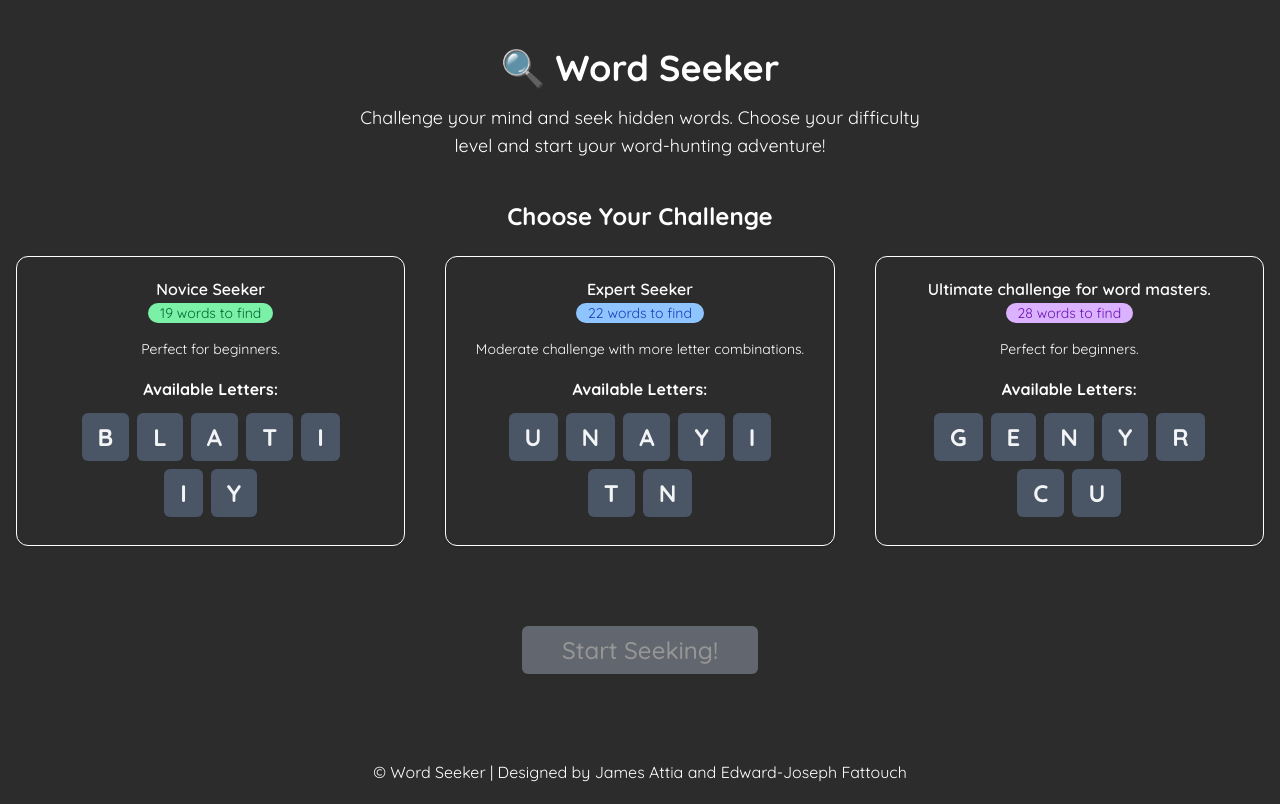
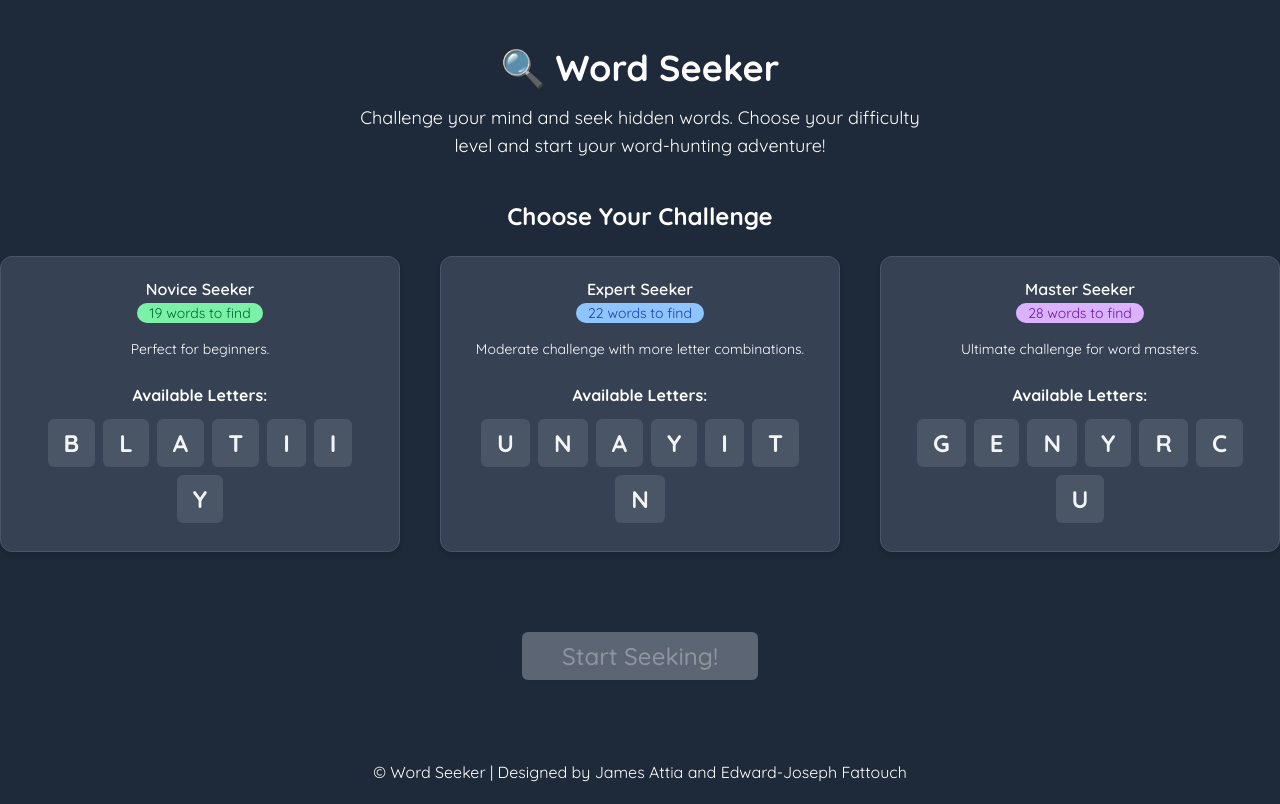
Before and after one commit to ejfattouch/seg3125Game, a React (Vite) app: page / in a window 1280 px wide. Built offline with nearby package versions, Linux system fonts and the light colour scheme.

Commit message:
Finished app (i think)

```diff
--- a/src/GameLauncher.jsx
+++ b/src/GameLauncher.jsx
@@ -1,14 +1,14 @@
+import React, {useState} from "react";
+import {cn} from "@/lib/utils.js";
+
 import {
     Card,
     CardContent,
     CardDescription,
-    CardFooter,
     CardHeader,
     CardTitle,
 } from "@/components/ui/card";
 import {Button} from "@/components/ui/button.jsx";
-import React, {useState} from "react";
-import {cn} from "@/lib/utils.js";
 
 import Game from "@/components/Game.jsx";
 
@@ -20,6 +20,8 @@ const GameLauncher = () => {
     const [gameStart, setGameStart] = useState(false)
     const [selectedDifficulty, setSelectedDifficulty] = useState([false, false, false]);
     const [data_select, setDataSelect] = useState(null);
+    const [charList, setCharList] = useState([]);
+    const [wordList, setWordList] = useState([]);
 
     const dataArray = [
         {
@@ -38,14 +40,13 @@ const GameLauncher = () => {
         },
         {
             data: data3,
-            title: "Ultimate challenge for word masters.",
-            desc: "Perfect for beginners.",
+            title: "Master Seeker",
+            desc: "Ultimate challenge for word masters.",
             hint_bg: "bg-purple-300",
             hint_text_color: "text-purple-800"
         }]
 
     const handleGameSelect = (e, index) => {
-        console.log(data_select)
         if (e && e.preventDefault) {
             e.preventDefault();
         }
@@ -57,17 +58,27 @@ const GameLauncher = () => {
         setSelectedDifficulty(temp);
     }
 
+    const startGame = (e) => {
+        if (e && e.preventDefault) {
+            e.preventDefault();
+        }
+
+        const data = dataArray[data_select].data;
+
+        const charList = data.charList.map(char => char.toUpperCase());
+        const wordList = data.wordList.map(word => ({word: word.toUpperCase(), status: 'missing'}));
+
+        setCharList(charList);
+        setWordList(wordList);
+
+        setGameStart(true);
+    }
+
     return (
-        <>
-            {/*<Game setGameStart={setGameStart} charList={['C', 'A', 'T', 'D', 'O', 'G']} wordList={[{ word: 'CAT', status: 'missing' },*/}
-            {/*       { word: 'DOG', status: 'missing' },*/}
-            {/*       { word: 'COT', status: 'missing' },*/}
-            {/*       { word: 'DOT', status: 'missing' },*/}
-            {/*       { word: 'GOD', status: 'missing' },*/}
-            {/*       { word: 'TAC', status: 'missing' },*/}
-            {/*       { word: 'ADO', status: 'missing' },*/}
-            {/*       { word: 'ACT', status: 'missing' }]} />*/}
-            <div className="min-h-screen text-center container text-white flex flex-col gap-4 space-y-6 mx-auto py-12 px-4">
+        gameStart ?
+            <Game setGameStart={setGameStart} charList={charList} wordList={wordList}/>
+            :
+            <div className="min-h-screen text-center container text-white flex flex-col gap-4 space-y-6 mx-auto py-12 px-4 sm:px-0">
                 <div className="flex flex-col gap-4">
                     <h1 className={"text-4xl font-bold"}>🔍 Word Seeker</h1>
                     <p className={"text-lg max-w-xl mx-auto"}>Challenge your mind and seek hidden words. Choose your difficulty level and start your word-hunting adventure!</p>
@@ -80,9 +91,9 @@ const GameLauncher = () => {
                             <Card
                                 key={index}
                                 onClick={(e) => {handleGameSelect(e, index)}}
-                                className={cn(selectedDifficulty[index]? "border-primary-purple" : "border-white")}
+                                className={cn(selectedDifficulty[index]? "border-primary-purple" : "border-gray-600", "bg-gray-700 border  rounded-xl shadow-md")}
                             >
-                                <CardHeader>
+                                <CardHeader className={"select-none"}>
                                     <CardTitle>{data_set.title}</CardTitle>
                                     <CardDescription>
                                         <p className={cn("rounded-full w-fit px-3 mx-auto", data_set.hint_bg, data_set.hint_text_color)}>
@@ -90,8 +101,9 @@ const GameLauncher = () => {
                                         </p>
                                         <p className={"mt-4 text-md"}>{data_set.desc}</p>
                                     </CardDescription>
-                                    <CardContent className={"pt-3 pb-1"}>
-                                        <h1 className={"font-bold text-md"}>Available Letters:</h1>
+                                </CardHeader>
+                                <CardContent className={"pb-1"}>
+                                    <h1 className={"font-bold text-md select-none"}>Available Letters:</h1>
                                     <div className={"flex flex-row gap-2 flex-wrap justify-center mt-3"}>
                                         {data_set.data.charList.map((char) => (
                                             <span
@@ -109,20 +121,18 @@ const GameLauncher = () => {
                                         <></>}
 
                                 </CardContent>
-                                </CardHeader>
                             </Card>
                         ))}
                     </div>
                     <Button
                         className={cn( data_select === null ?  "bg-gray-400 cursor-not-allowed": "bg-primary-purple cursor-pointer", "text-2xl py-6 px-10 cursor-pointer mb-10 lg:mb-0")}
                         disabled={data_select === null}
+                        onClick={(e) => {startGame(e)}}
                     >
                         Start Seeking!
                     </Button>
                 </div>
-
             </div>
-        </>
     )
 }
 
--- a/src/components/Game.jsx
+++ b/src/components/Game.jsx
@@ -2,7 +2,7 @@ import React, { useState } from 'react'
 import { Input } from './ui/input.jsx'
 import { Progress } from './ui/progress.jsx'
 import { toast } from 'sonner'
-import { ArrowBigLeft } from 'lucide-react'
+import { ArrowLeftFromLine } from 'lucide-react'
 
 const Game = ({setGameStart, charList, wordList}) => {
       const [progressStatus, setProgressStatus] = useState(0)
@@ -32,8 +32,8 @@ const Game = ({setGameStart, charList, wordList}) => {
         return toast("Great job! You found a correct word!")
       }
   return (
-    <div className="min-h-screen relative bg-gray-800 text-gray-200 flex flex-col space-y-6 max-w-2xl mx-auto py-12 px-4">
-            <ArrowBigLeft onClick={() => setGameStart(false)} className='absolute top-5 left-5 size-12 cursor-pointer' />
+    <div className="min-h-screen relative bg-gray-800 text-gray-200 flex flex-col space-y-6 max-w-5xl mx-auto mb-10 py-12 px-4">
+          <ArrowLeftFromLine onClick={() => setGameStart(false)} className='absolute top-13 left-5 size-10 cursor-pointer' />
           <h1 className="text-4xl font-bold text-center">Word Seeker</h1>
           <p className="text-gray-400 text-center">
             Seek and find all hidden words using the given letters
@@ -44,8 +44,10 @@ const Game = ({setGameStart, charList, wordList}) => {
               Words Found: {words.filter((w) => w.status === 'completed').length}/{words.length}
             </div>
             <div className="bg-purple-700/30 text-purple-300 font-bold py-2 px-4 rounded-full">
-              Seeker Score: {words.filter((w) => w.status === 'completed').length * 10}
-            </div>
+                Seeker Score: {
+                words.filter((w) => w.status === 'completed')
+                    .reduce((totalScore, wordObject) => totalScore + (wordObject.word.length * 10), 0)
+            }            </div>
           </div>
 
           <section className="bg-gray-700 border border-gray-600 rounded-xl shadow-md p-6">
@@ -70,8 +72,8 @@ const Game = ({setGameStart, charList, wordList}) => {
               onKeyDown={(e) => {
                 if (e.key === "Enter") checkWordInListOfWords();
               }}
-              onChange={(e) => setWordGuess(e.target.value)}
-              className="bg-gray-600 text-gray-100 border border-gray-500 rounded-md py-2 px-3 w-full placeholder-gray-400"
+              onChange={(e) => setWordGuess(e.target.value.toUpperCase())}
+              className="bg-gray-600 text-gray-100 border border-gray-500 !text-xl font-mono rounded-md py-6 px-4 w-full placeholder-gray-400 text-center"
             />
             <button
               onClick={checkWordInListOfWords}
@@ -106,19 +108,16 @@ const Game = ({setGameStart, charList, wordList}) => {
 
           <section className="bg-gray-700 border border-gray-600 rounded-xl shadow-md p-6">
             <h2 className="text-lg font-semibold mb-4">Words to Seek</h2>
-            <div className="grid grid-cols-4 gap-4">
-              {words.map((wordObj, i) => (
+            <div className="grid grid-cols-4 gap-4 font-mono">
+              {words.map((wordObj, i) =>
+                  wordObj.status === 'missing' ? (
                 <div
                   key={i}
-                  className="bg-gray-600 rounded-md py-8 flex items-center justify-center"
+                  className="bg-gray-600 rounded-md px-6 py-8 flex items-center justify-center"
                 >
-                  {wordObj.status === 'missing' ? (
-                    <span className="text-gray-500">?</span>
-                  ) : (
-                    <span className="text-gray-100 font-bold">{wordObj.word}</span>
-                  )}
+                    {wordObj.word.split("").map((char, i) => (<span className=" border w-6 h-6 text-center mx-1 bg-gray-500">?</span>))}
                 </div>
-              ))}
+              ) : null )}
             </div>
           </section>
 
--- a/src/index.css
+++ b/src/index.css
@@ -5,6 +5,6 @@
 
 @theme {
   --font-primary: "Quicksand", sans-serif;
-  --color-primary-bg: #2C2C2C;
+  --color-primary-bg: var(--color-gray-800);
   --color-primary-purple: #944db7;
 }
```
Lines whose indentation alone changed are shown as unchanged.
